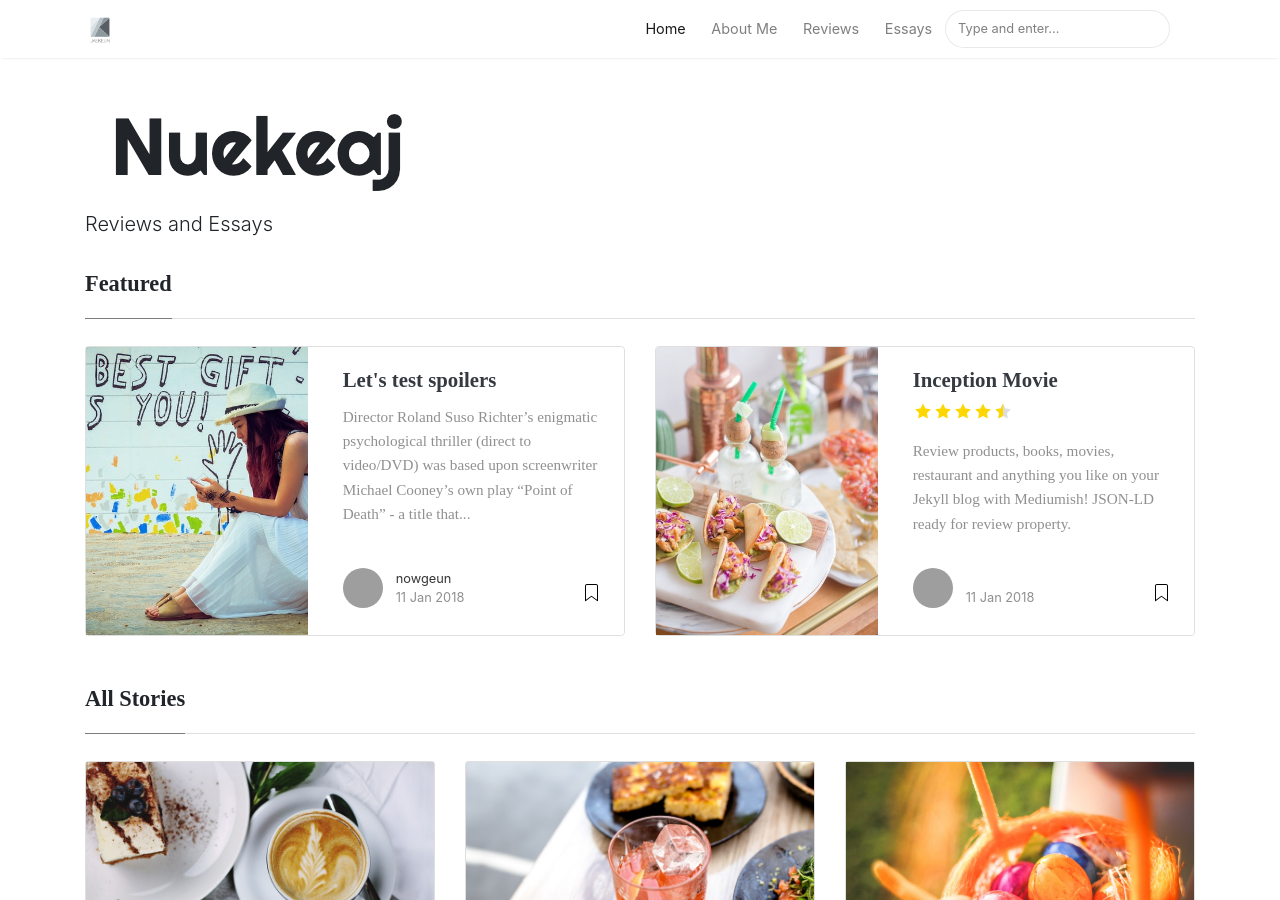
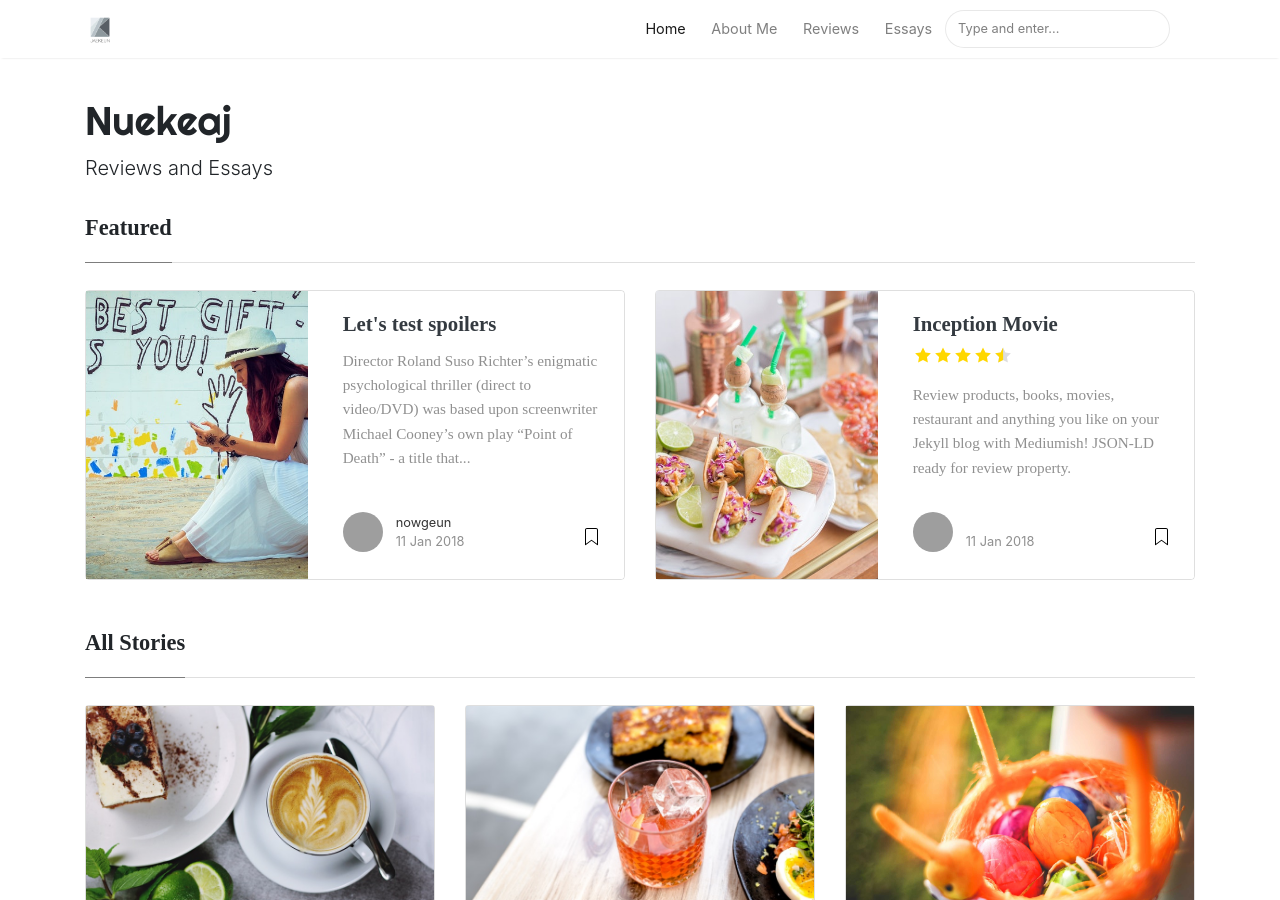
Before and after one commit to agdal1125/essay, a Jekyll site: the page built from index.html, in a window 1280 px wide and 900 px high. Built offline with Jekyll 4.4.1, drawn with Linux system fonts in a browser that asks for light colours; nearby versions of some CDN libraries; some web fonts are replaced; the list of posts is cut into pages by our own code; grey boxes are pictures that could not be loaded.

Commit message:
site.title

```diff
--- a/_layouts/default.html
+++ b/_layouts/default.html
@@ -104,7 +104,7 @@ ga('send', 'pageview');
 <!-- Site Title
 ================================================== -->
 <div class="mainheading">
-    <h1 class="sitetitle"><img src="{{ site.baseurl }}/assets/images/log.png"/></h1>
+    <h1 class="sitetitle">{{ site.title }}</h1>
     <p class="lead">
         {{ site.description }}
     </p>
```
